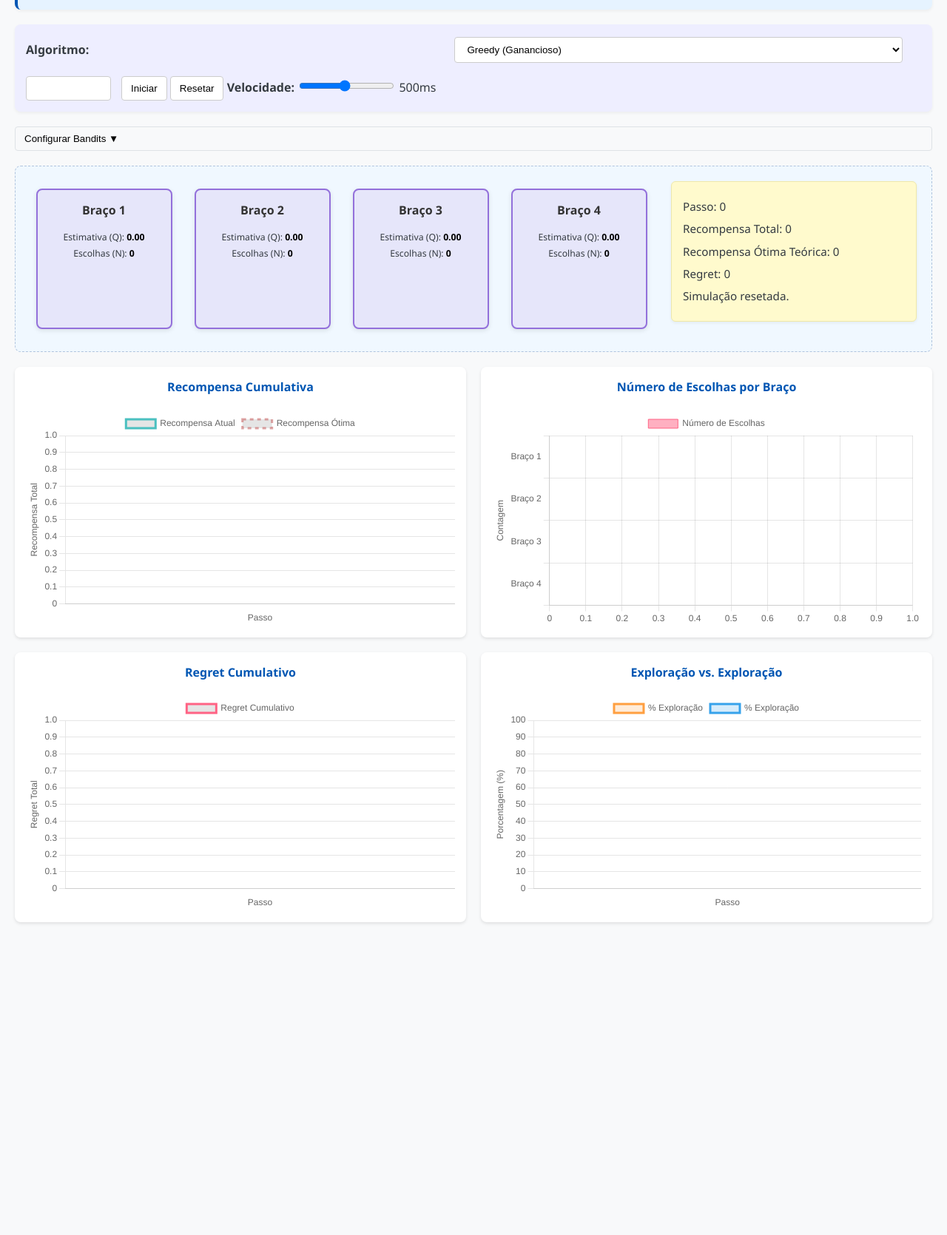
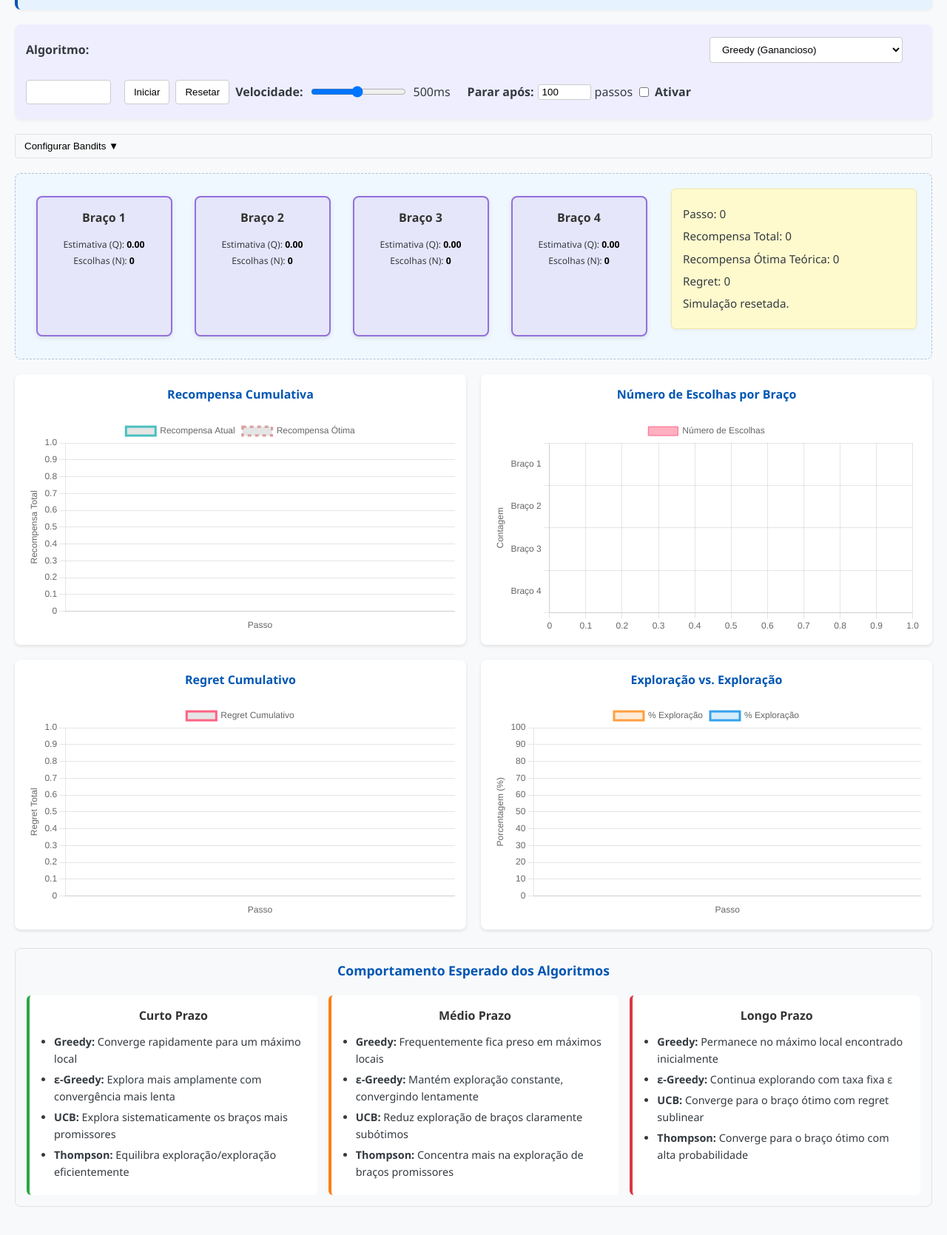
Before and after one commit to rodrigodejesusfgusp/anima-oRL, a plain HTML site: page index.html in a window 1280 px wide. Shown: the part 278-1948 px from the top of the page at 74% size. Before the commit the page ends 1545 px from the top, so only its background shows below. Drawn offline with nearby package versions, Linux system fonts and the light colour scheme.

Commit message:
Add files via upload

```diff
--- a/index.html
+++ b/index.html
@@ -57,8 +57,16 @@
             <button id="reset-btn">Resetar</button>
 
             <label for="speed-slider">Velocidade:</label>
-            <input type="range" id="speed-slider" min="50" max="1000" step="50" value="500">
+            <input type="range" id="speed-slider" min="10" max="1000" step="10" value="500">
             <span id="speed-value">500ms</span>
+
+            <div class="max-steps-control">
+                <label for="max-steps-input">Parar após:</label>
+                <input type="number" id="max-steps-input" min="1" value="100" step="1">
+                <span>passos</span>
+                <input type="checkbox" id="auto-stop-checkbox">
+                <label for="auto-stop-checkbox">Ativar</label>
+            </div>
         </div>
     </div>
 
@@ -107,6 +115,39 @@
         </div>
     </div>
 
+    <div class="info-section">
+        <h3>Comportamento Esperado dos Algoritmos</h3>
+        <div class="timeline-info">
+            <div class="timeline-phase">
+                <h4>Curto Prazo</h4>
+                <ul>
+                    <li><strong>Greedy:</strong> Converge rapidamente para um máximo local</li>
+                    <li><strong>ε-Greedy:</strong> Explora mais amplamente com convergência mais lenta</li>
+                    <li><strong>UCB:</strong> Explora sistematicamente os braços mais promissores</li>
+                    <li><strong>Thompson:</strong> Equilibra exploração/exploração eficientemente</li>
+                </ul>
+            </div>
+            <div class="timeline-phase">
+                <h4>Médio Prazo</h4>
+                <ul>
+                    <li><strong>Greedy:</strong> Frequentemente fica preso em máximos locais</li>
+                    <li><strong>ε-Greedy:</strong> Mantém exploração constante, convergindo lentamente</li>
+                    <li><strong>UCB:</strong> Reduz exploração de braços claramente subótimos</li>
+                    <li><strong>Thompson:</strong> Concentra mais na exploração de braços promissores</li>
+                </ul>
+            </div>
+            <div class="timeline-phase">
+                <h4>Longo Prazo</h4>
+                <ul>
+                    <li><strong>Greedy:</strong> Permanece no máximo local encontrado inicialmente</li>
+                    <li><strong>ε-Greedy:</strong> Continua explorando com taxa fixa ε</li>
+                    <li><strong>UCB:</strong> Converge para o braço ótimo com regret sublinear</li>
+                    <li><strong>Thompson:</strong> Converge para o braço ótimo com alta probabilidade</li>
+                </ul>
+            </div>
+        </div>
+    </div>
+
     <div class="tooltips" style="display:none">
         <div id="tooltip-greedy">
             O algoritmo Greedy sempre escolhe a ação com a maior estimativa de valor,
--- a/script.js
+++ b/script.js
@@ -21,6 +21,8 @@ const regretSpan = document.getElementById('regret');
 const currentAlgorithmName = document.getElementById('current-algorithm-name');
 const algorithmExplanation = document.getElementById('algorithm-explanation');
 const algorithmFormula = document.getElementById('algorithm-formula');
+const maxStepsInput = document.getElementById('max-steps-input');
+const autoStopCheckbox = document.getElementById('auto-stop-checkbox');
 
 // Config panel elements
 const configToggleBtn = document.getElementById('config-toggle');
@@ -44,6 +46,8 @@ let regret = 0;
 let isRunning = false;
 let simulationInterval;
 let intervalTime = 500; // ms
+let maxSteps = 100; // Default max steps
+let autoStopEnabled = false;
 let rewardHistory = []; // For reward chart
 let optimalRewardHistory = []; // For optimal theoretical reward
 let regretHistory = []; // For regret chart
@@ -558,6 +562,14 @@ function simulationStep() {
         isRunning = false;
         startPauseBtn.textContent = 'Continuar';
     }
+
+    // 10. Check if we've reached the maximum steps
+    if (autoStopEnabled && step >= maxSteps) {
+        clearInterval(simulationInterval);
+        isRunning = false;
+        startPauseBtn.textContent = 'Iniciar';
+        actionFeedbackP.textContent = `Simulação parada após ${maxSteps} passos.`;
+    }
 }
 
 // --- UI Update ---
@@ -660,7 +672,11 @@ startPauseBtn.addEventListener('click', () => {
         clearInterval(simulationInterval);
         startPauseBtn.textContent = 'Continuar';
     } else {
-        simulationInterval = setInterval(simulationStep, intervalTime);
+        if (intervalTime < 20) {
+            adjustTimerForPerformance();
+        } else {
+            simulationInterval = setInterval(simulationStep, intervalTime);
+        }
         startPauseBtn.textContent = 'Pausar';
     }
     isRunning = !isRunning;
@@ -688,7 +704,7 @@ algorithmSelect.addEventListener('change', () => {
 
 speedSlider.addEventListener('input', (e) => {
     // Invert the slider value: faster speed means smaller interval
-    intervalTime = 1050 - parseInt(e.target.value);
+    intervalTime = 1010 - parseInt(e.target.value);
     speedValueSpan.textContent = `${intervalTime}ms`;
 
     if (isRunning) {
@@ -698,14 +714,17 @@ speedSlider.addEventListener('input', (e) => {
     }
 });
 
-epsilonSlider.addEventListener('input', (e) => {
-    epsilon = parseFloat(e.target.value);
-    epsilonValueSpan.textContent = epsilon.toFixed(2);
+// Max steps controls
+maxStepsInput.addEventListener('input', (e) => {
+    maxSteps = parseInt(e.target.value);
+    if (isNaN(maxSteps) || maxSteps < 1) {
+        maxSteps = 100;
+        maxStepsInput.value = 100;
+    }
 });
 
-ucbSlider.addEventListener('input', (e) => {
-    ucbC = parseFloat(e.target.value);
-    ucbValueSpan.textContent = ucbC.toFixed(1);
+autoStopCheckbox.addEventListener('change', (e) => {
+    autoStopEnabled = e.target.checked;
 });
 
 // Bandit configuration panel
@@ -734,12 +753,47 @@ applyConfigBtn.addEventListener('click', () => {
     configToggleBtn.textContent = 'Configurar Bandits ▼';
 });
 
-// --- Setup tooltips ---
+// --- Setup tooltips and initialize ---
 document.addEventListener('DOMContentLoaded', () => {
     // Initialize tooltips if tippy.js is loaded
     if (typeof tippy === 'function') {
         tippy('[data-tippy-content]');
     }
 
+    // Set default values
+    maxSteps = parseInt(maxStepsInput.value);
+    autoStopEnabled = autoStopCheckbox.checked;
+
     resetSimulation(); // Initialize everything on load
 });
+
+// Função para verificar e ajustar o tempo de acordo com a performance do navegador
+function adjustTimerForPerformance() {
+    if (intervalTime < 20) {
+        // Para intervalos muito pequenos, podemos usar requestAnimationFrame para melhor desempenho
+        if (isRunning) {
+            clearInterval(simulationInterval);
+            let lastFrameTime = 0;
+
+            const animationLoop = (timestamp) => {
+                if (!isRunning) return;
+
+                // Executar a cada X ms, mesmo com requestAnimationFrame
+                if (timestamp - lastFrameTime >= intervalTime) {
+                    lastFrameTime = timestamp;
+                    simulationStep();
+                }
+
+                requestAnimationFrame(animationLoop);
+            };
+
+            requestAnimationFrame(animationLoop);
+        }
+    } else {
+        // Usar setInterval para intervalos normais
+        if (isRunning) {
+            clearInterval(simulationInterval);
+            simulationInterval = setInterval(simulationStep, intervalTime);
+        }
+    }
+}
--- a/style.css
+++ b/style.css
@@ -424,6 +424,101 @@ h3 { border-bottom: none; margin-bottom: 10px; font-size: 1.1em; }
     display: none;
 }
 
+/* Max Steps Control */
+.max-steps-control {
+    display: flex;
+    align-items: center;
+    gap: 5px;
+    margin-left: 15px;
+}
+
+.max-steps-control input[type="number"] {
+    width: 60px;
+    padding: 2px 5px;
+    border: 1px solid #ccc;
+    border-radius: 3px;
+}
+
+/* Control buttons updates */
+.control-buttons {
+    display: flex;
+    flex-wrap: wrap;
+    align-items: center;
+    gap: 8px;
+    padding: 5px 0;
+}
+
+/* Info Section for Algorithm Behavior */
+.info-section {
+    background-color: #f8f9fa;
+    border-radius: 8px;
+    padding: 15px;
+    margin: 25px 0;
+    border: 1px solid #dee2e6;
+}
+
+.info-section h3 {
+    text-align: center;
+    color: #0056b3;
+    margin-top: 0;
+    margin-bottom: 15px;
+}
+
+.timeline-info {
+    display: flex;
+    justify-content: space-between;
+    gap: 15px;
+}
+
+.timeline-phase {
+    flex: 1;
+    background-color: white;
+    border-radius: 6px;
+    padding: 15px;
+    border-left: 4px solid;
+}
+
+.timeline-phase:nth-child(1) {
+    border-left-color: #28a745; /* Verde */
+}
+
+.timeline-phase:nth-child(2) {
+    border-left-color: #fd7e14; /* Laranja */
+}
+
+.timeline-phase:nth-child(3) {
+    border-left-color: #dc3545; /* Vermelho */
+}
+
+.timeline-phase h4 {
+    margin-top: 0;
+    margin-bottom: 10px;
+    color: #333;
+    text-align: center;
+    font-size: 1em;
+}
+
+.timeline-phase ul {
+    margin: 0;
+    padding-left: 18px;
+    font-size: 0.9em;
+}
+
+.timeline-phase li {
+    margin-bottom: 5px;
+}
+
+/* Responsive adjustments for the timeline info */
+@media (max-width: 1100px) {
+    .timeline-info {
+        flex-direction: column;
+    }
+
+    .timeline-phase {
+        margin-bottom: 10px;
+    }
+}
+
 /* Responsive Adjustments */
 @media (max-width: 1200px) {
     .chart-row {
```
